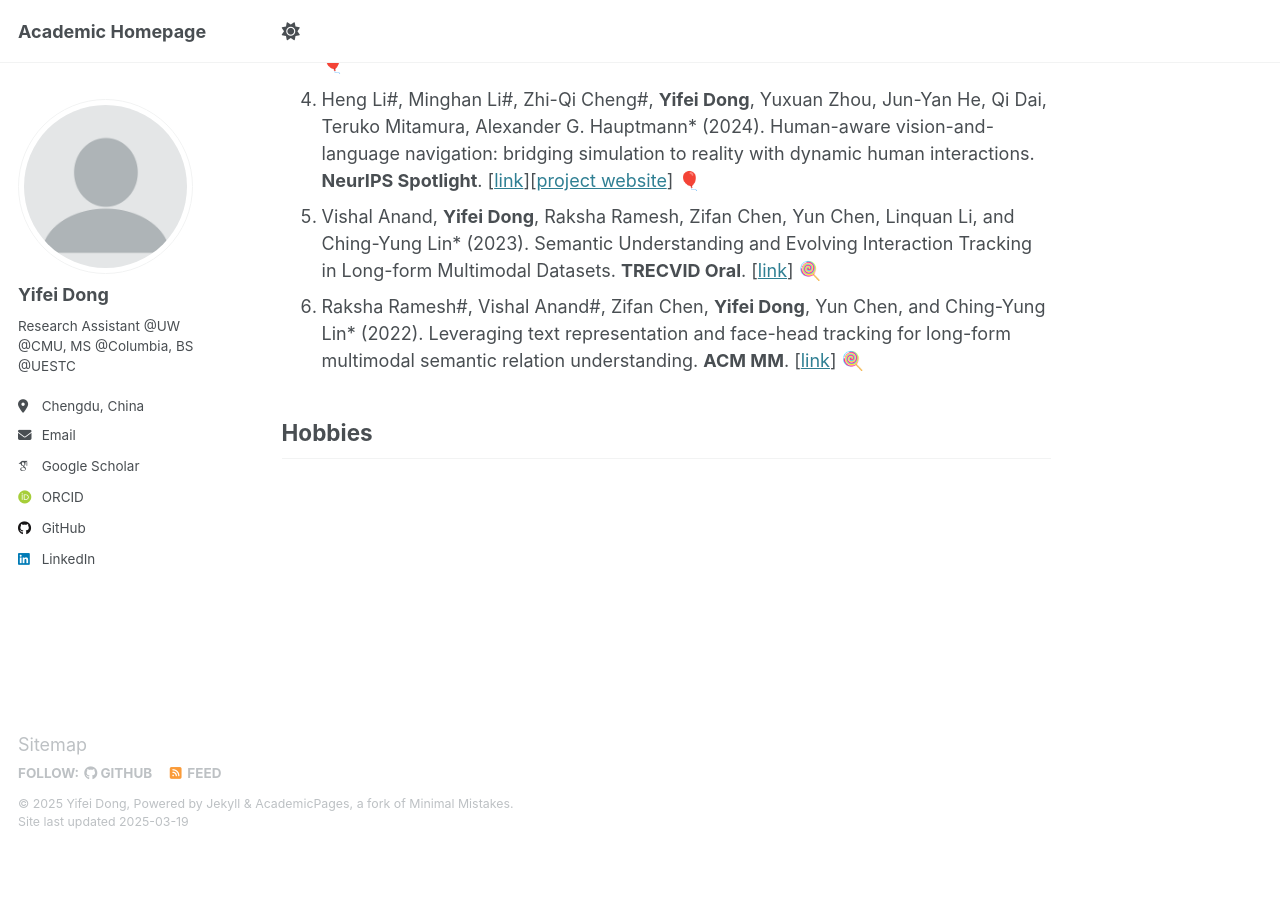
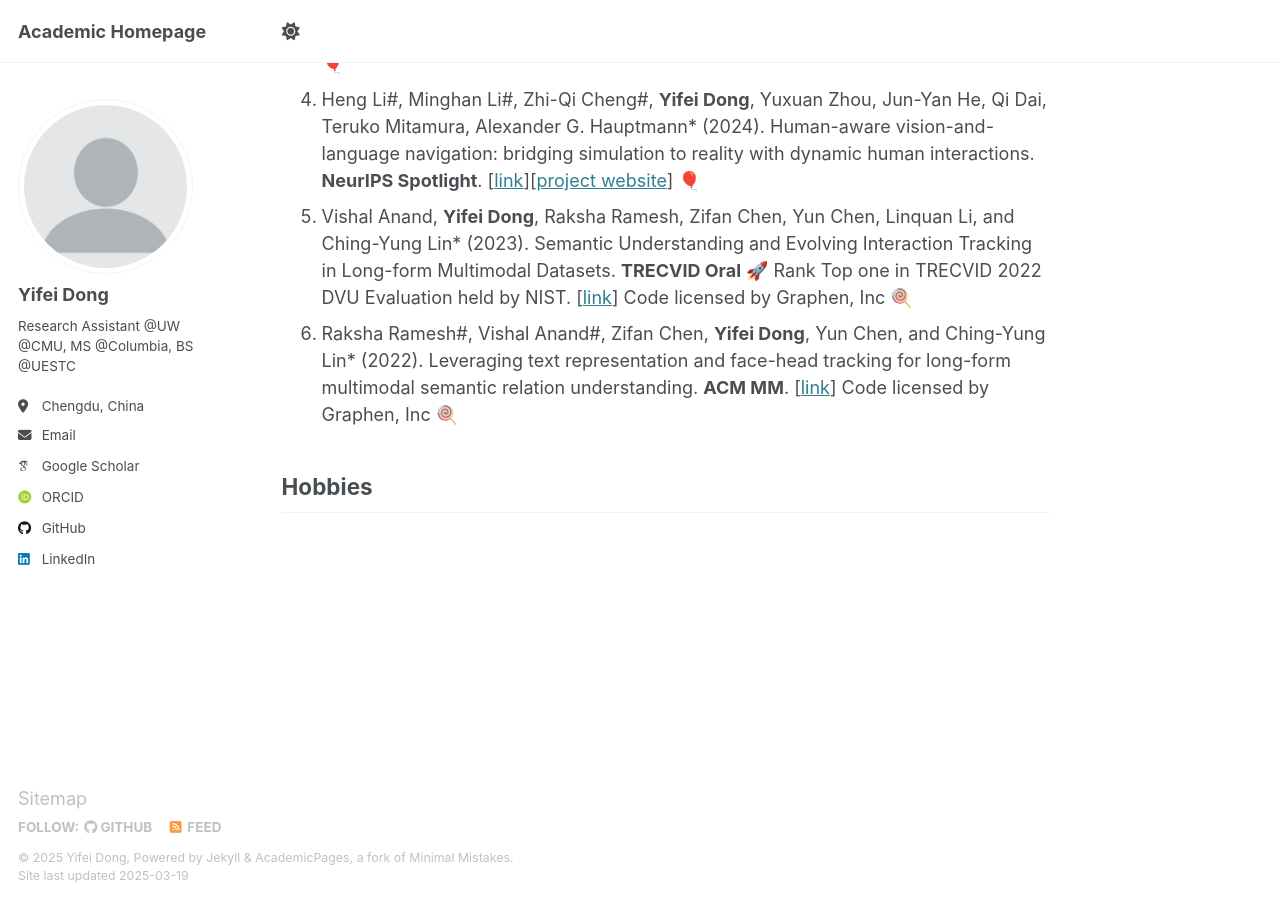
Before and after one commit to F1y1113/yifeidong, a Jekyll site: the page built from _pages/about.md, in a window 1280 px wide and 900 px high, scrolled down 942 px. Built offline with Jekyll 4.4.1, drawn with Linux system fonts in a browser that asks for light colours; some web fonts are replaced; before the commit the page ends 1792 px from its top, so only the background shows below that.

Commit message:
Update about.md

```diff
--- a/_pages/about.md
+++ b/_pages/about.md
@@ -23,7 +23,7 @@ I am a research assistant intern in University of Washington, supervised by Prof
 2. **Yifei Dong#**, Fengyi Wu#, Kunlin Zhang#, Heng Li, Jingdong Sun, Zhi-Qi Cheng* (2025). Large Language Model Agents in Finance: A Survey Bridging Research, Practice, and Real-World Deployment. **Under Review**. [[link](http://dx.doi.org/10.13140/RG.2.2.11817.51048)][[project website](https://f1y1113.github.io/fin_survey/)] 🎈
 3. Zhi-Qi Cheng#, **Yifei Dong#**, Aike Shi, Wei Liu, Yuzhi Hu, Jason O'Connor, Alexander G. Hauptmann, Kate S. Whitefoot* (2024). SHIELD: LLM-Driven Schema Induction for Predictive Analytics in EV Battery Supply Chain Disruptions. **EMNLP Oral**. [[link](https://arxiv.org/abs/2408.05357)][[code](https://github.com/F1y1113/MFI)] 🎈
 4. Heng Li#, Minghan Li#, Zhi-Qi Cheng#, **Yifei Dong**, Yuxuan Zhou, Jun-Yan He, Qi Dai, Teruko Mitamura, Alexander G. Hauptmann* (2024). Human-aware vision-and-language navigation: bridging simulation to reality with dynamic human interactions. **NeurIPS Spotlight**. [[link](https://ieeexplore.ieee.org/abstract/document/10156866)][[project website](https://github.com/fengyiwu98/4D_ISTD)] 🎈
-5. Vishal Anand, **Yifei Dong**, Raksha Ramesh, Zifan Chen, Yun Chen, Linquan Li, and Ching-Yung Lin* (2023). Semantic Understanding and Evolving Interaction Tracking in Long-form Multimodal Datasets. **TRECVID Oral**. [[link](https://dl.acm.org/doi/10.1145/3503161.3551610)] 🍭
-6. Raksha Ramesh#, Vishal Anand#, Zifan Chen, **Yifei Dong**, Yun Chen, and Ching-Yung Lin* (2022). Leveraging text representation and face-head tracking for long-form multimodal semantic relation understanding. **ACM MM**. [[link](https://dl.acm.org/doi/10.1145/3503161.3551610)] 🍭
+5. Vishal Anand, **Yifei Dong**, Raksha Ramesh, Zifan Chen, Yun Chen, Linquan Li, and Ching-Yung Lin* (2023). Semantic Understanding and Evolving Interaction Tracking in Long-form Multimodal Datasets. **TRECVID Oral** 🚀 Rank Top one in TRECVID 2022 DVU Evaluation held by NIST. [[link](https://www-nlpir.nist.gov/projects/tvpubs/tv.pubs.22.org.html)] Code licensed by Graphen, Inc 🍭
+6. Raksha Ramesh#, Vishal Anand#, Zifan Chen, **Yifei Dong**, Yun Chen, and Ching-Yung Lin* (2022). Leveraging text representation and face-head tracking for long-form multimodal semantic relation understanding. **ACM MM**. [[link](https://dl.acm.org/doi/10.1145/3503161.3551610)] Code licensed by Graphen, Inc 🍭
 
 ## Hobbies
```
